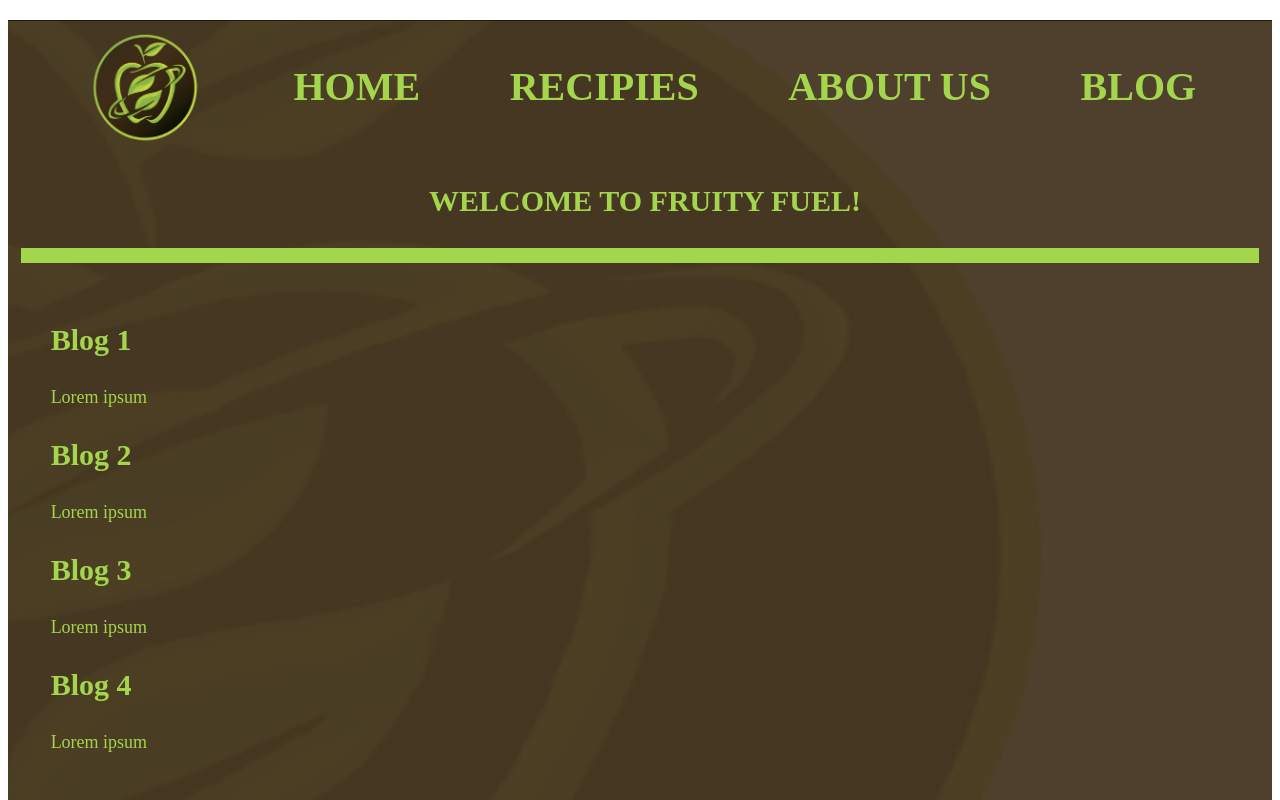
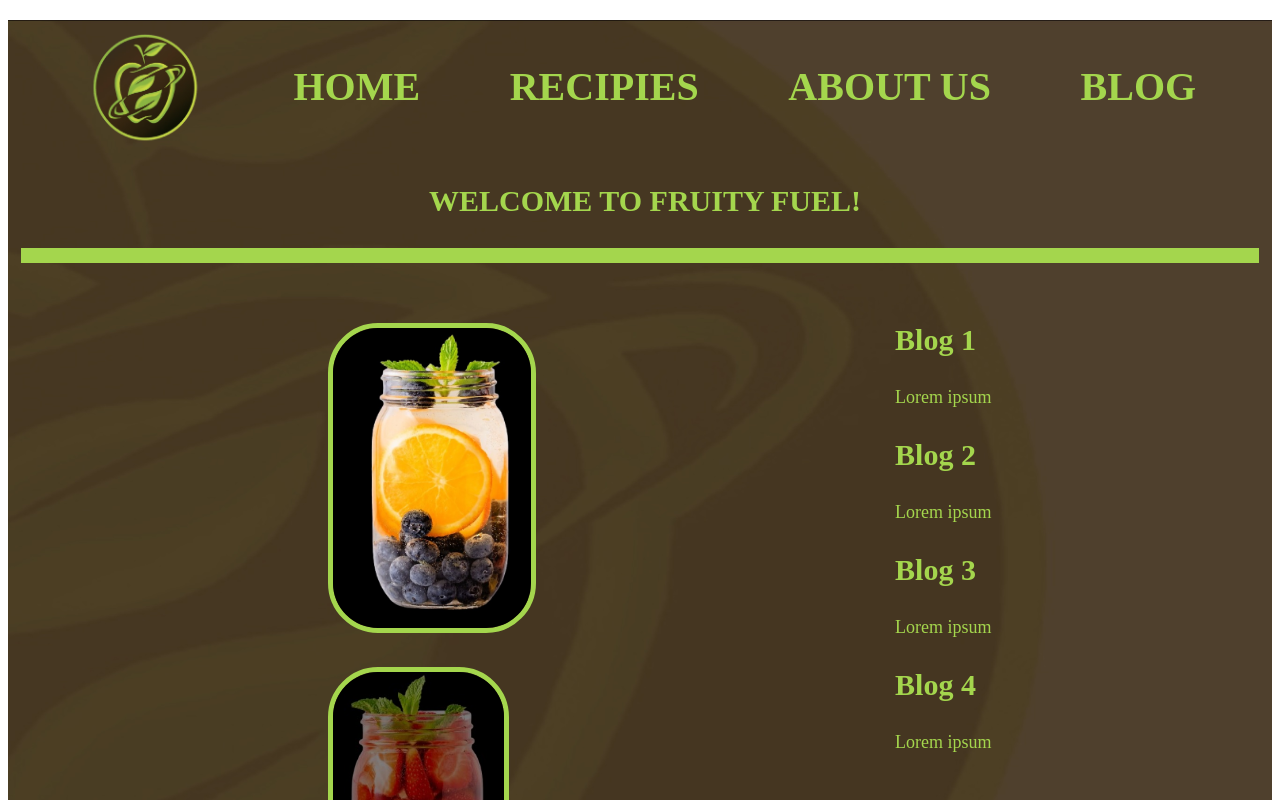
Before and after one commit to MarkkuVaara/smoothierecipes, a React (Vite) app: page /blog in a window 1280 px wide. Shown: the top 800 px of the page. Built offline with nearby package versions, Linux system fonts and the light colour scheme.

Commit message:
Started creating content in blogpage

```diff
--- a/src/components/Blog.jsx
+++ b/src/components/Blog.jsx
@@ -1,19 +1,36 @@
 import React, { useState } from 'react';
+import Blogimage1 from '../images/blogimage1.jpg';
+import Blogimage2 from '../images/blogimage2.jpg';
 
 const Blog = () => {
 
     return (
+        <div className="blogpage">
+            <div className="blogimages">
+                <img className="blogimage" src={Blogimage1} alt={Blogimage1} />
+                <img className="blogimage" src={Blogimage2} alt={Blogimage2} />
+            </div>
+            <div className="blogs">
                 <div>
                     <h3>Blog 1</h3>
                     <p>Lorem ipsum</p>
+                </div>
+                <div>
                     <h3>Blog 2</h3>
                     <p>Lorem ipsum</p>
+                </div>
+                <div>
                     <h3>Blog 3</h3>
                     <p>Lorem ipsum</p>
+                </div>
+                <div>
                     <h3>Blog 4</h3>
                     <p>Lorem ipsum</p>
                 </div>
+            </div>
+        </div>
     )
+
 }
 
 export default Blog;
--- a/src/index.css
+++ b/src/index.css
@@ -164,3 +164,36 @@ p {
     height: 200px;
     width: 200px;
 }
+
+
+/* Blogpage */
+
+.blogpage {
+    display: flex;
+    justify-content: space-evenly;
+    text-align: justify;
+    margin-left: 5%;
+    margin-right: 5%;
+}
+
+.blogimages {
+
+}
+
+.blogimage {
+    margin-top: 30px;
+    margin-left: 5%;
+    margin-right: 5%;
+    height: 300px;
+    border: 5px solid #A4D64D;
+    border-radius: 50px;
+}
+
+.blogs {
+
+}
+
+.blog {
+    border: 3px solid #A4D64D;
+    border-radius: 50px;
+}
```
Lines whose indentation alone changed are shown as unchanged.
